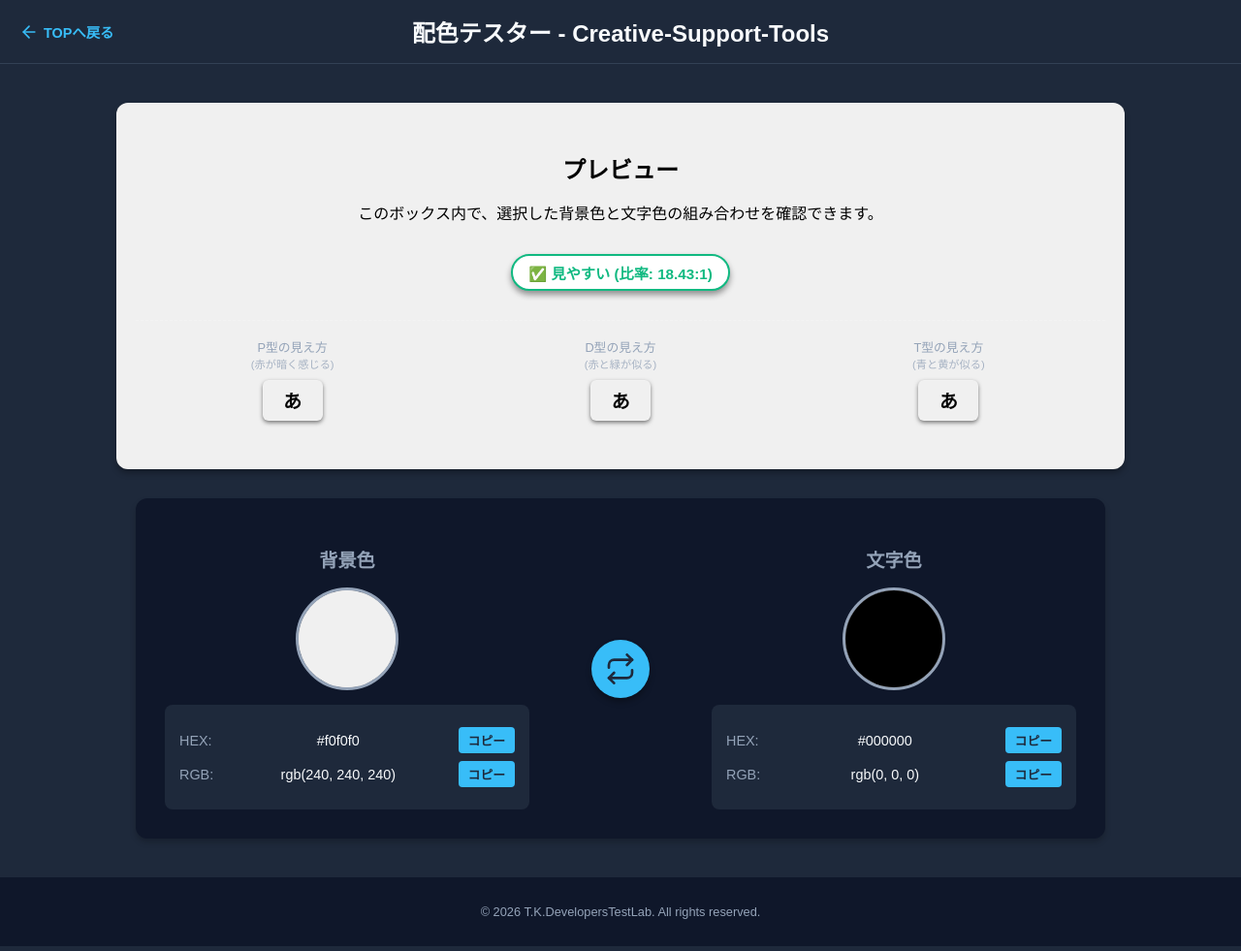
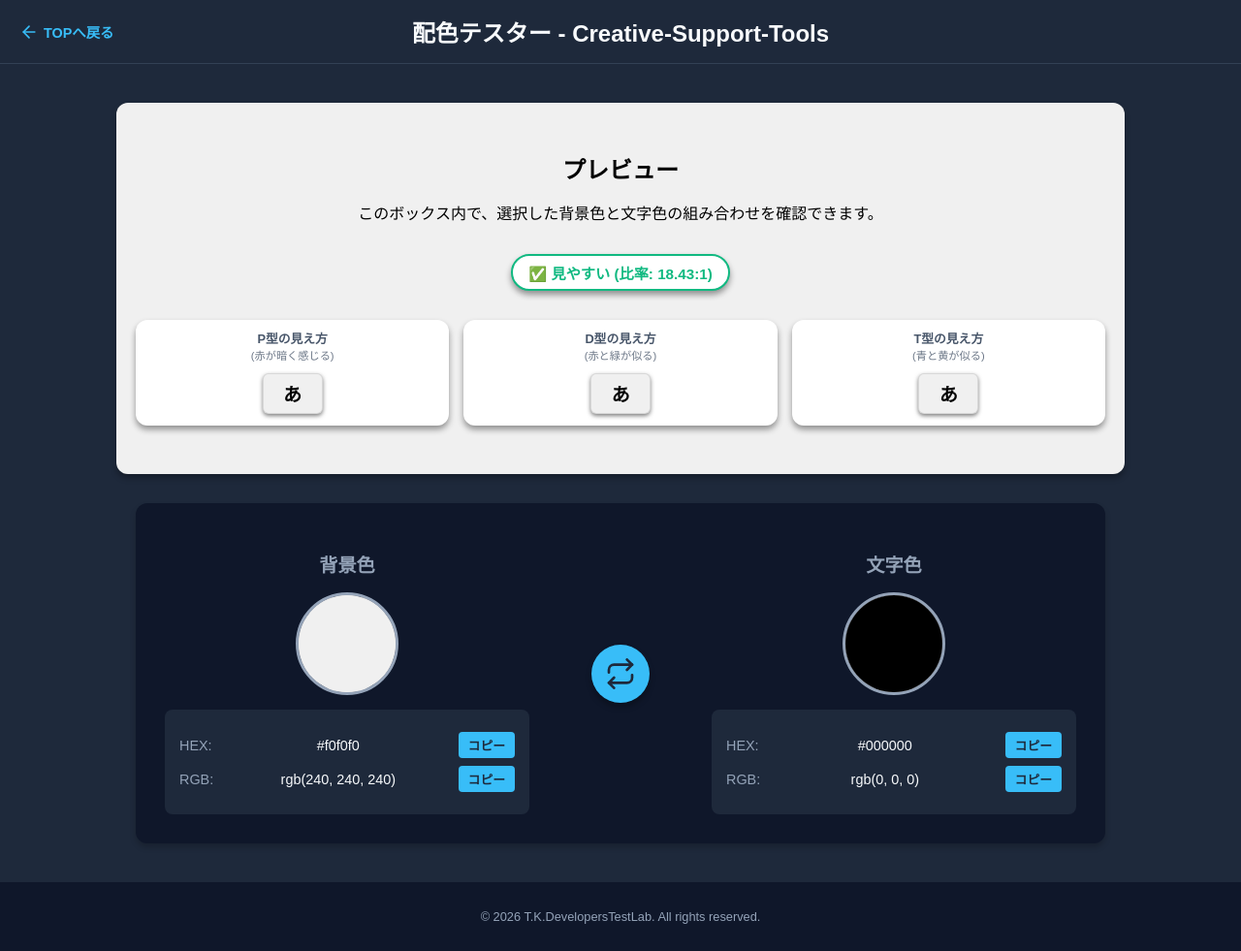
Before and after one commit to Tukigase/creative-support-tools, a Jekyll site: the page built from colorPicker.html, in a window 1280 px wide. Shown: the whole page at 97% size. Built offline with Jekyll 4.4.1, drawn with Linux system fonts in a browser that asks for light colours.

Commit message:
ColorPicker ユニバーサル指標　改善

```diff
--- a/assets/css/colorPicker.css
+++ b/assets/css/colorPicker.css
@@ -206,32 +206,41 @@ input[type="color"] {
 /* ユニバーサル見え方シミュレーション エリア */
 .universal-check-area {
     display: grid;
-    grid-template-columns: repeat(3, 1fr); /* 美しい3等分 */
+    grid-template-columns: repeat(3, 1fr);
     gap: 15px;
     margin-top: 30px;
-    padding-top: 20px;
-    border-top: 1px dashed rgba(255, 255, 255, 0.2);
+    /* 上部の破線は不要になるので削除（または残してもOK） */
 }
 
+/* ★ここを「安全地帯のカード」に変更 */
 .sim-item {
     display: flex;
     flex-direction: column;
     align-items: center;
-    gap: 8px;
+    gap: 10px;
+    background-color: #FFFFFF; /* 白背景で安全地帯化！ */
+    padding: 12px 8px;
+    border-radius: 12px;
+    box-shadow: 0 4px 6px rgba(0, 0, 0, 0.4);
+    transition: transform 0.2s;
 }
 
+/* カード内のテキストは「常に濃いグレー」で固定して見やすくする */
 .sim-label {
     font-size: 0.8rem;
-    color: var(--sub-text);
+    color: #475569; /* ユーザーの文字色に依存しない濃い色 */
     line-height: 1.3;
+    font-weight: bold;
+    text-align: center;
 }
 
 .sim-label small {
     font-size: 0.7rem;
     opacity: 0.8;
+    font-weight: normal;
 }
 
-/* シミュレーション用のミニチップ */
+/* シミュレーション用のミニチップ（変更なし） */
 .sim-chip {
     width: 60px;
     height: 40px;
@@ -242,5 +251,5 @@ input[type="color"] {
     font-weight: bold;
     font-size: 1.2rem;
     box-shadow: 0 2px 4px rgba(0,0,0,0.5);
-    border: 1px solid rgba(255,255,255,0.1);
+    border: 1px solid rgba(0,0,0,0.1); /* 枠線を少し暗めに調整 */
 }
--- a/assets/js/colorPicker.js
+++ b/assets/js/colorPicker.js
@@ -112,7 +112,7 @@ document.addEventListener('DOMContentLoaded', () => {
         // どちらも一定以上の鮮やかさか？ (彩度40%以上)
         const isSaturated = bgHsl[1] > 40 && textHsl[1] > 40;
 
-        if (ratio >= 4.5) {
+        if (ratio >= 3.0) {
             contrastBadge.textContent = `✅ 見やすい (比率: ${ratio}:1)`;
             contrastBadge.className = 'contrast-badge pass';
         } else if (deltaH > 90 && isSaturated) {
```
